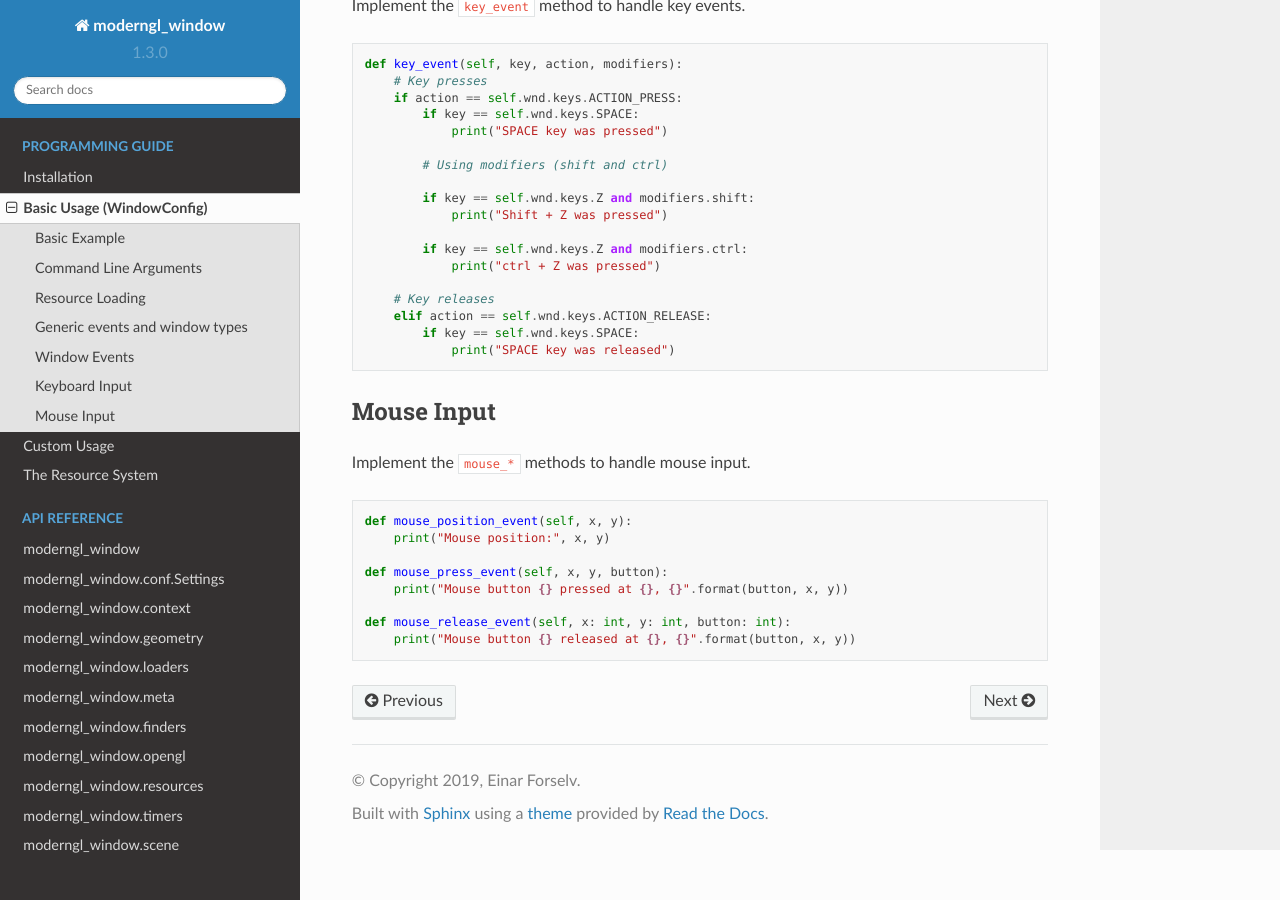
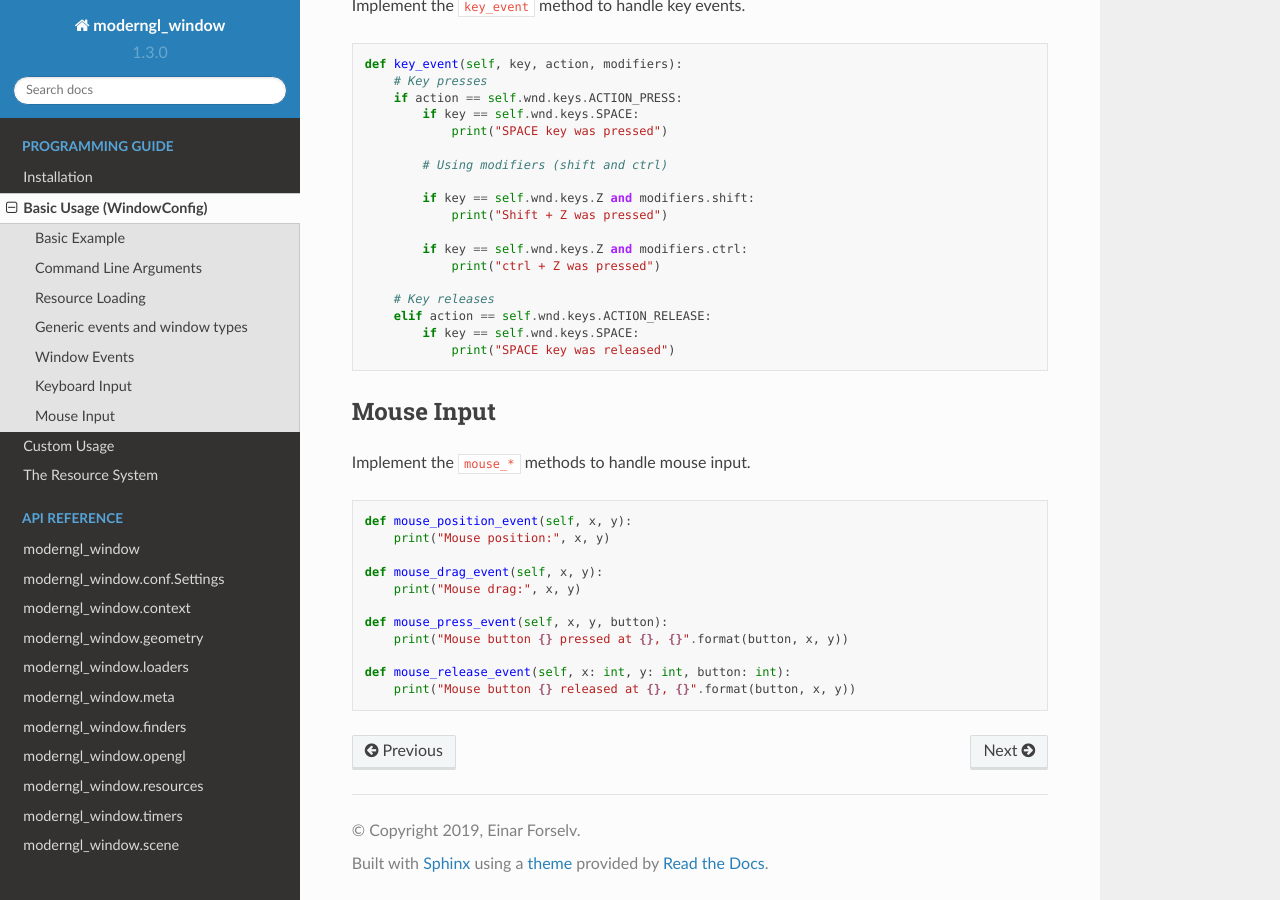
Before and after one commit to moderngl/moderngl-window, a Sphinx documentation site: the page built from docs/guide/basic_usage.rst, in a window 1280 px wide and 900 px high, scrolled down 2571 px. Built offline with Sphinx 7.4.7 and the Read the Docs theme 2.0.0, drawn with Linux system fonts in a browser that asks for light colours.

Commit message:
docs: update guide

```diff
--- a/docs/guide/basic_usage.rst
+++ b/docs/guide/basic_usage.rst
@@ -101,7 +101,8 @@ Generic events and window types
 
 The :py:class:`~moderngl_window.context.base.window.WindowConfig`
 interface depends on the built in window types or a self-provided
-window implementation of :py:class:`~moderngl_window.context.base.window.BaseWindow`.
+window implementation of
+:py:class:`~moderngl_window.context.base.window.BaseWindow`.
 These window implementations converts window, key and mouse events
 into a unified system so the user can switch between different window
 types without altering the code.
@@ -161,6 +162,9 @@ Implement the ``mouse_*`` methods to handle mouse input.
     def mouse_position_event(self, x, y):
         print("Mouse position:", x, y)
 
+    def mouse_drag_event(self, x, y):
+        print("Mouse drag:", x, y)
+
     def mouse_press_event(self, x, y, button):
         print("Mouse button {} pressed at {}, {}".format(button, x, y))
 
```
Also changed, not shown: docs/guide/custom_usage.rst (line endings or trailing spaces).
